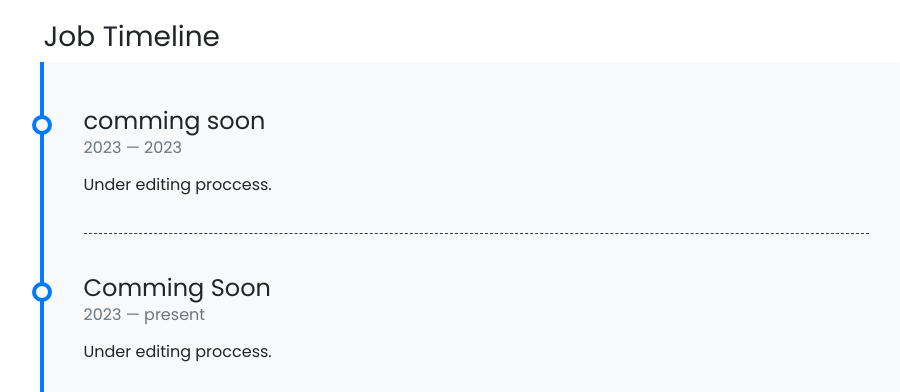
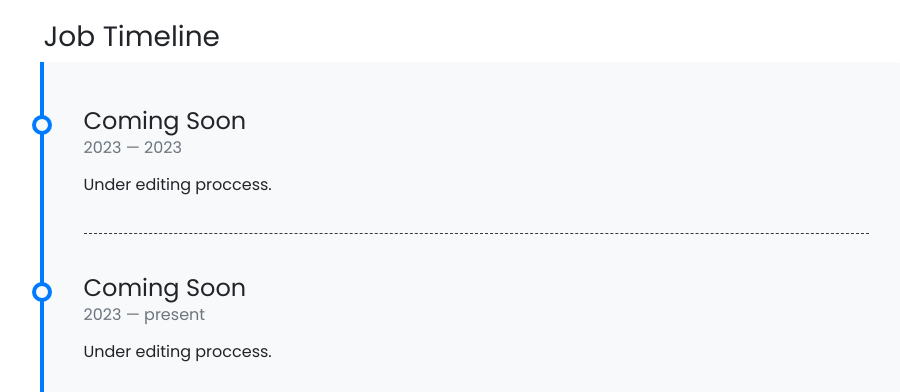
Before and after one commit to ajisetiawan716/ajisetiawan716.github.io, a Jekyll site: the page built from pages/about.md, in a window 1280 px wide and 900 px high, scrolled down 1886 px. Shown: the part 374-766 px from the top of the window, without its empty margins (164-1064 px from the left). Built offline with Jekyll 4.4.1, drawn with Linux system fonts in a browser that asks for light colours; nearby versions of some CDN libraries; emoji names are drawn with the system emoji font.

Commit message:
Update timeline.yml

```diff
--- a/_data/timeline.yml
+++ b/_data/timeline.yml
@@ -1,9 +1,9 @@
-- title: comming soon
+- title: Coming Soon
   from: 2023
   to: 2023
   description: Under editing proccess.
 
-- title: Comming Soon
+- title: Coming Soon
   from: 2023
   to: present
   description: Under editing proccess.
```
